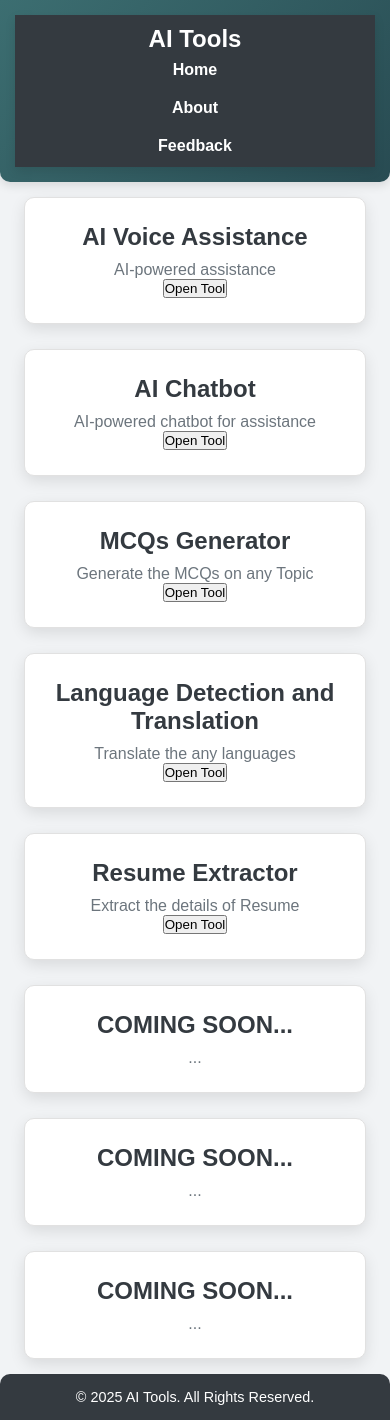
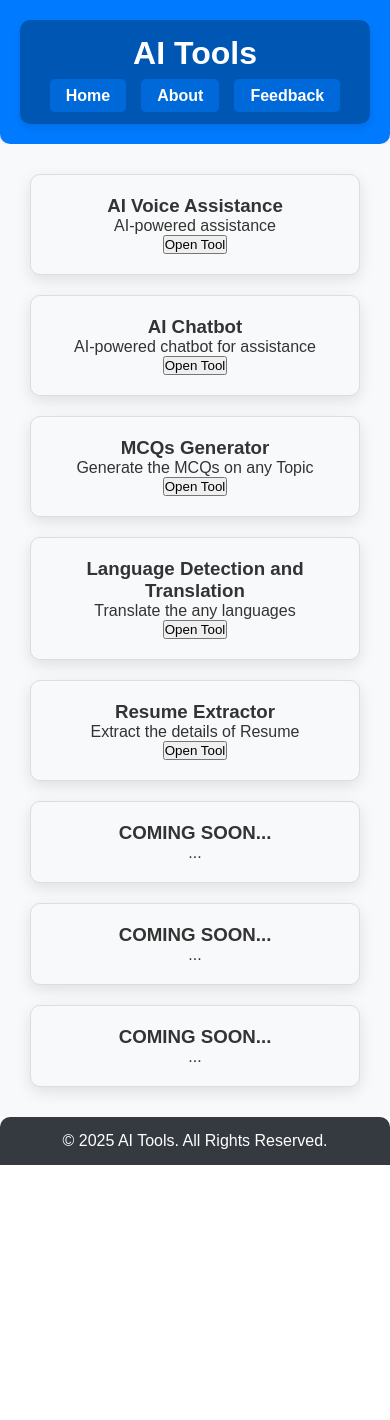
Before and after one commit to ARHAM7447/chattingbot, a Flask app: page /ai in a window 390 px wide. After the commit the page ends 1165 px from the top, so only its background shows below. Run offline with Flask 3, Linux system fonts and the light colour scheme.

Commit message:
make the page standard

```diff
--- a/static/css/aitools.css
+++ b/static/css/aitools.css
@@ -7,8 +7,8 @@
 
 body {
     font-family: 'Poppins', sans-serif;
-    background-color: #f1f3f5;
-    color: #212529;
+    background-color: #ffffff;
+    color: #333;
     display: flex;
     flex-direction: column;
     min-height: 100vh;
@@ -16,7 +16,7 @@ body {
 
 /* Header */
 header {
-    background: linear-gradient(135deg, #3c6e71, #284b52);
+    background-color: #007bff;
     color: white;
     padding: 20px;
     text-align: center;
@@ -28,31 +28,32 @@ header {
 
 /* Navigation */
 .navbar {
-    background-color: #343a40;
+    background-color: #0056b3;
+    padding: 15px;
+    border-radius: 10px;
     box-shadow: 0 4px 10px rgba(0, 0, 0, 0.1);
-    padding: 15px;
 }
 
 .navbar ul {
     list-style: none;
     display: flex;
     justify-content: center;
-    gap: 20px;
-    flex-wrap: wrap; /* Allows items to wrap if screen size is small */
+    gap: 15px;
+    flex-wrap: wrap;
 }
 
 .navbar ul li a {
     text-decoration: none;
     color: white;
-    font-size: 1.2rem;
+    font-size: 1rem;
+    padding: 8px 16px;
+    border-radius: 5px;
+    background-color: #0069d9;
     transition: 0.3s;
-    padding: 10px 15px;
-    border-radius: 5px;
 }
 
 .navbar ul li a:hover {
-    background-color: #007bff;
-    color: white;
+    background-color: #004085;
 }
 
 /* Content Section */
@@ -60,39 +61,29 @@ header {
     display: flex;
     flex-wrap: wrap;
     justify-content: center;
-    gap: 25px;
-    padding: 40px;
+    gap: 20px;
+    padding: 30px;
     text-align: center;
+    background-color: #f8f9fa;
 }
 
 /* Tool Box Styling */
 .tool-box {
-    background-color: white;
+    background-color: #f8f9fa;
+    border: 1px solid #ddd;
     border-radius: 10px;
-    padding: 25px;
+    padding: 20px;
     width: 100%;
-    max-width: 350px; /* Ensures consistency */
+    max-width: 350px;
     text-align: center;
     box-shadow: 0 5px 15px rgba(0, 0, 0, 0.1);
-    transition: 0.3s;
-    border: 1px solid #e1e1e1;
-    position: relative;
+    transition: transform 0.3s ease, box-shadow 0.3s ease;
+    color: #333;
 }
 
 .tool-box:hover {
     transform: translateY(-5px);
-    box-shadow: 0 8px 20px rgba(0, 0, 0, 0.15);
-}
-
-.tool-box h3 {
-    font-size: 1.5rem;
-    margin-bottom: 10px;
-    color: #343a40;
-}
-
-.tool-box p {
-    color: #6c757d;
-    font-size: 1rem;
+    box-shadow: 0 8px 20px rgba(0, 0, 0, 0.2);
 }
 
 /* Button Section */
@@ -147,75 +122,8 @@ footer {
     background-color: #343a40;
     color: white;
     text-align: center;
-    padding: 20px;
+    padding: 15px;
     margin-top: auto;
     font-size: 1rem;
     border-radius: 10px 10px 0 0;
 }
-
-/* Responsive Design */
-@media (max-width: 1024px) {
-    .content {
-        flex-direction: row;
-        justify-content: space-around;
-    }
-}
-
-@media (max-width: 768px) {
-    .content {
-        flex-direction: column;
-        align-items: center;
-        padding: 20px;
-    }
-    .tool-box {
-        width: 90%;
-    }
-    .button-box {
-        flex-direction: column;
-        align-items: center;
-    }
-    .button-box button {
-        width: 100%;
-        max-width: 300px;
-    }
-}
-
-@media (max-width: 480px) {
-    header {
-        font-size: 1.5rem;
-        padding: 15px;
-    }
-
-    .navbar {
-        padding: 10px;
-    }
-
-    .navbar ul {
-        flex-direction: column;
-        align-items: center;
-        gap: 10px;
-    }
-
-    .navbar ul li a {
-        font-size: 1rem;
-        padding: 8px 12px;
-    }
-
-    .content {
-        padding: 15px;
-    }
-
-    .tool-box {
-        width: 95%;
-    }
-
-    .button-box button {
-        width: 100%;
-        max-width: 250px;
-    }
-
-    footer {
-        font-size: 0.9rem;
-        padding: 15px;
-    }
-}
```
Also changed, not shown: other parts of static/css/aitools.css (+8 -24 lines).
